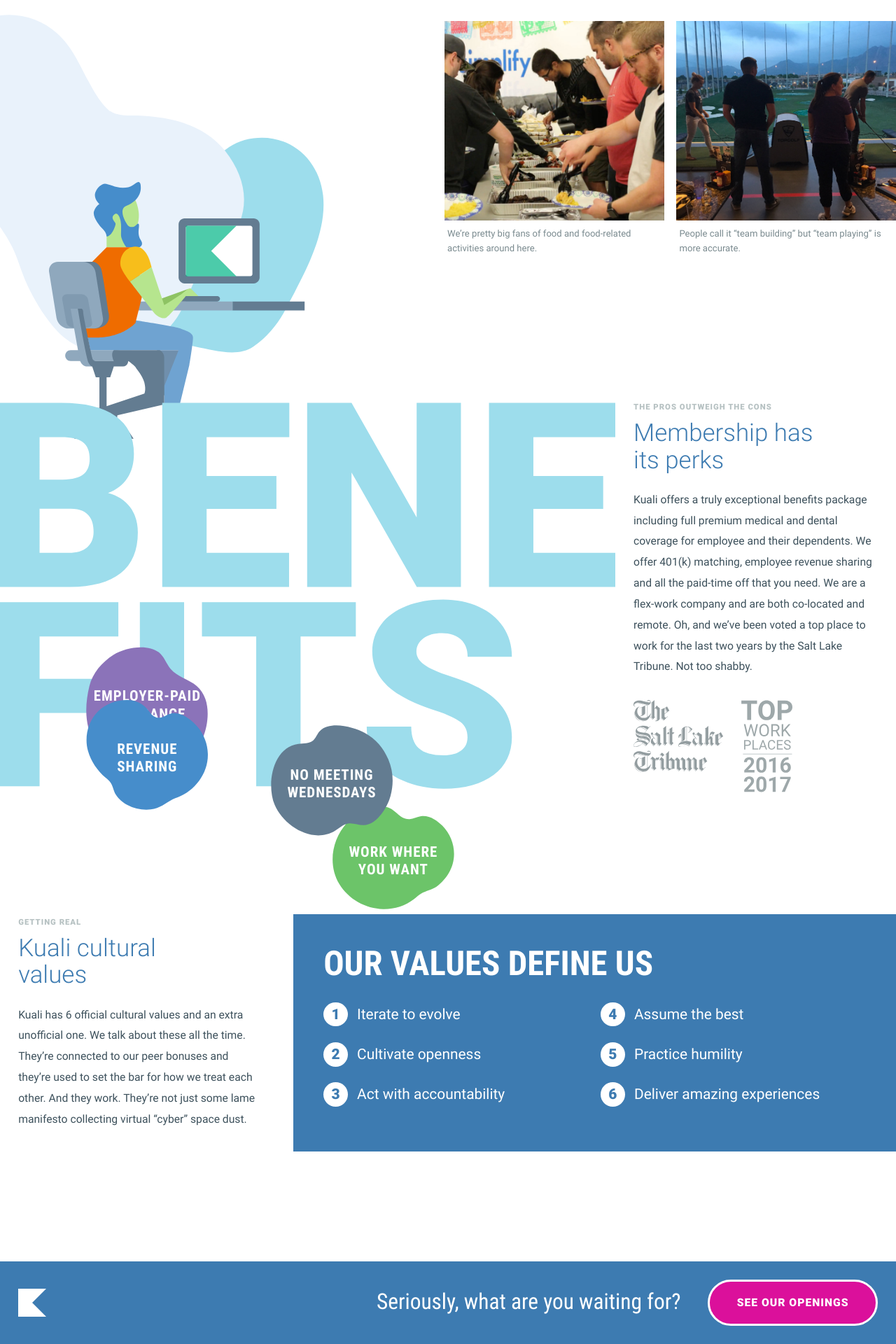
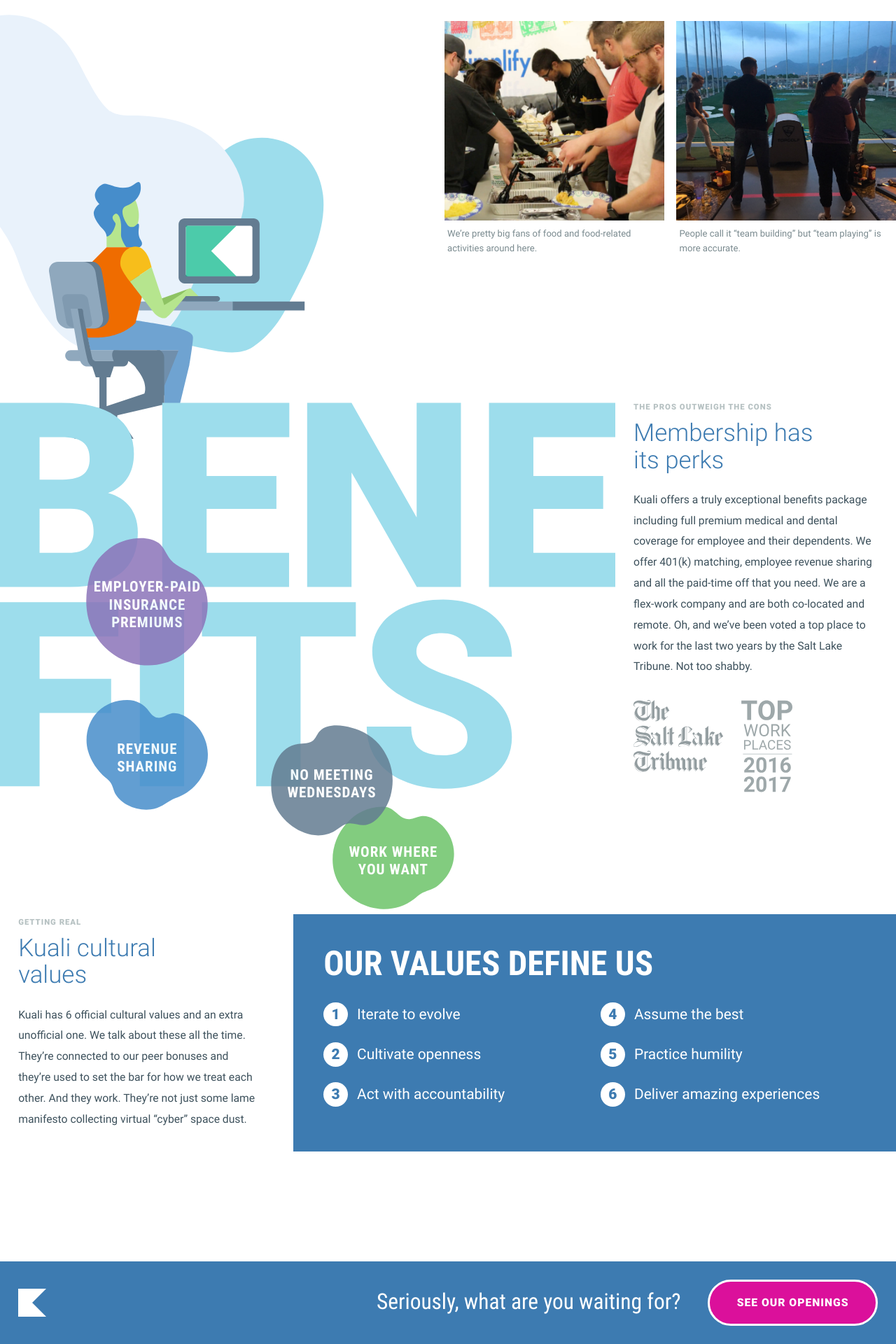
Before and after one commit to KualiCo/kuali-jobs, a Jekyll site: the page built from index.html, in a window 1280 px wide. Shown: the part 1381-3301 px from the top of the page at 70% size. Built offline with Jekyll 4.4.1, drawn with Linux system fonts in a browser that asks for light colours.

Commit message:
adds opacity

```diff
--- a/_sass/custom.scss
+++ b/_sass/custom.scss
@@ -449,6 +449,7 @@
       margin: -10rem;
       background-repeat: no-repeat;
       background-position: center center;
+			opacity: .85;
 			@include breakpoint('extra-large') {
 				background-size: 20rem;
 			}
--- a/index.html
+++ b/index.html
@@ -58,7 +58,7 @@
     <div class="benefits-list-bubble meetings parallax" data-rellax-speed="1">
       <h3>No meeting wednesdays</h3>
     </div>
-    <div class="benefits-list-bubble insurance parallax" data-rellax-speed="0.5">
+    <div class="benefits-list-bubble insurance parallax" data-rellax-speed="-0.5">
       <h3>Employer-paid insurance premiums</h3>
     </div>
     <div class="benefits-list-bubble revenue parallax" data-rellax-speed="2">
```
